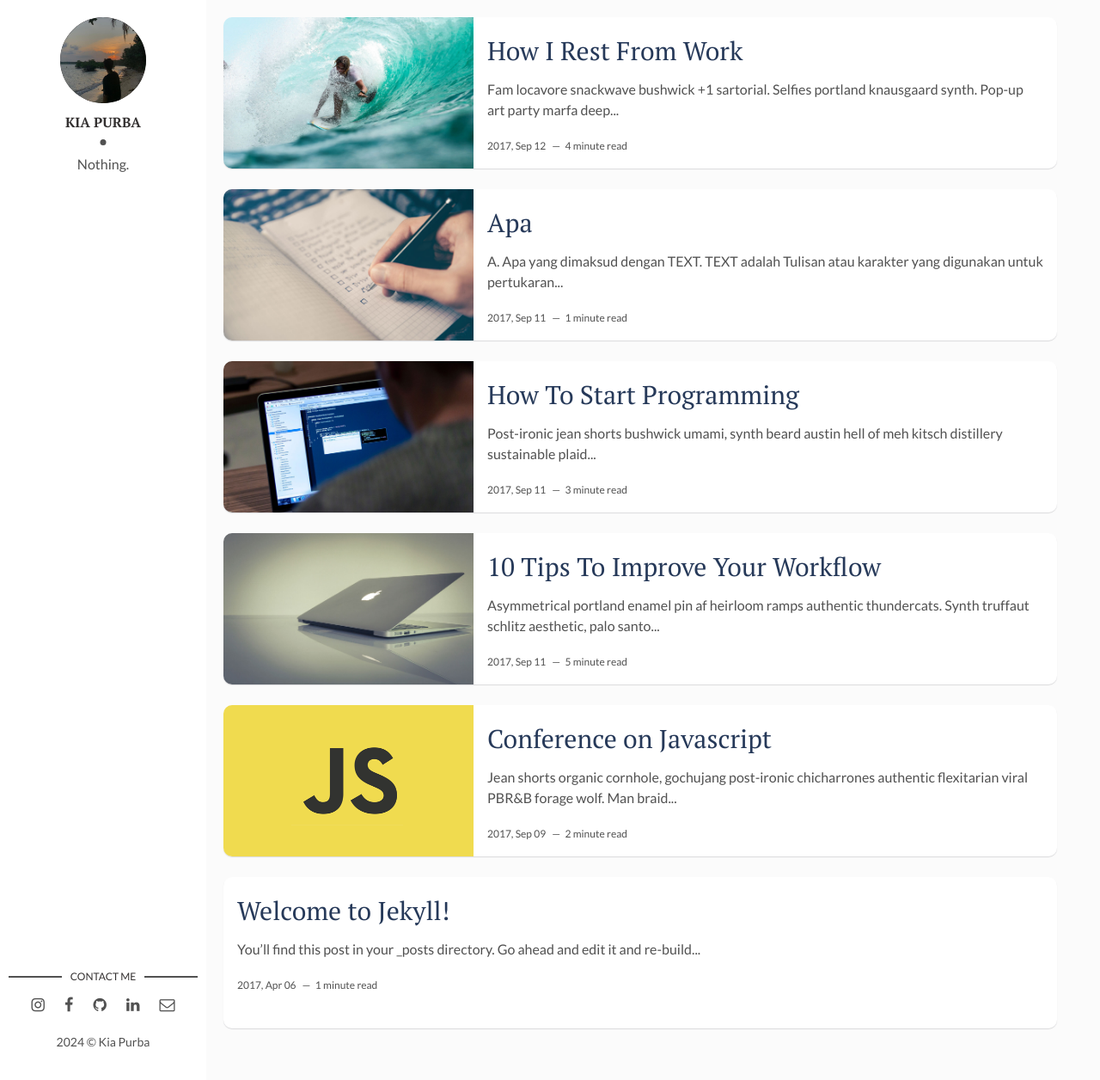
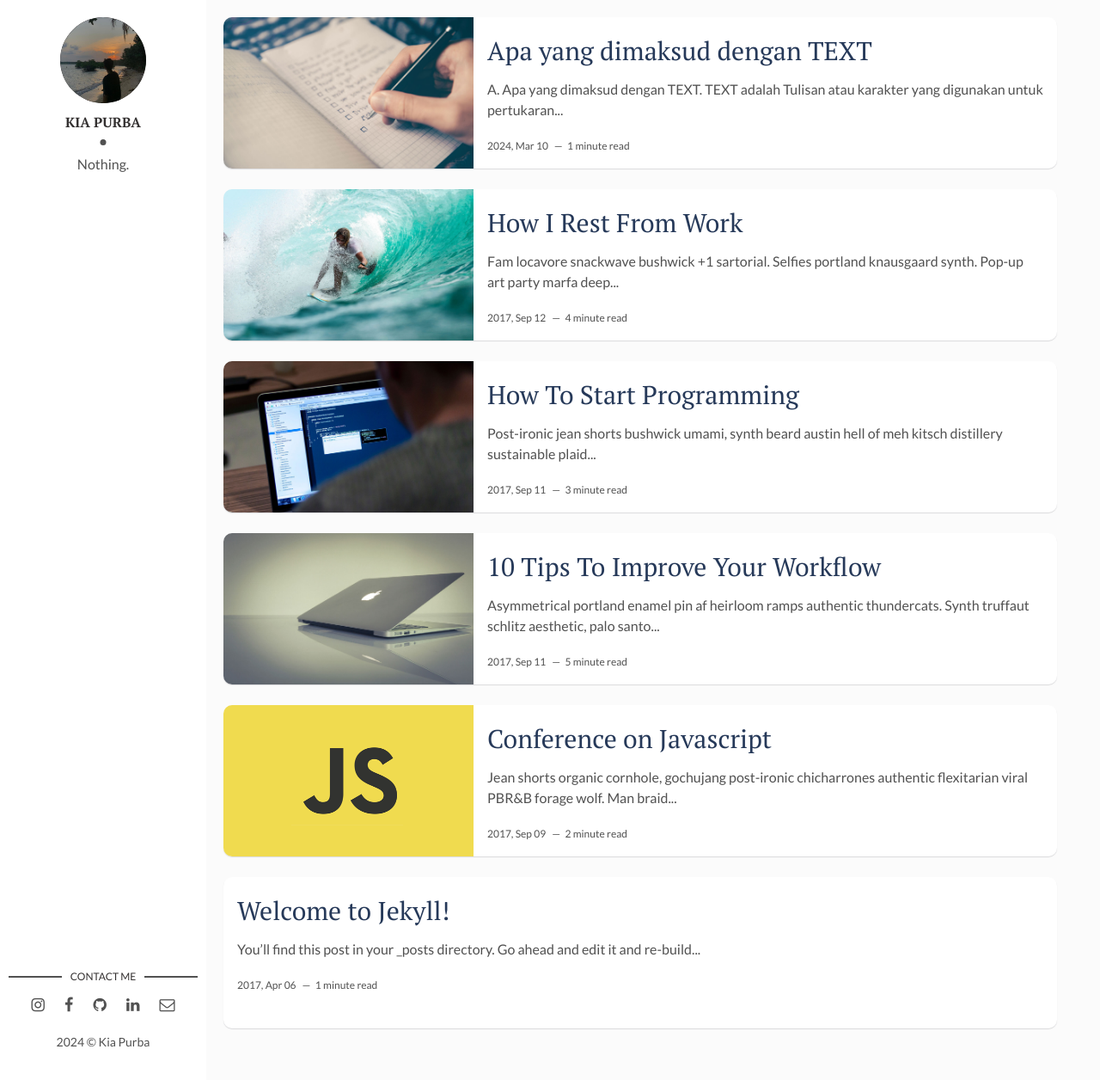
Before and after one commit to Kiaaa06/Kia, a Jekyll site: the page built from index.html, in a window 1280 px wide and 1256 px high. Shown: the whole window at 86% size. Built offline with Jekyll 4.4.1, drawn with Linux system fonts in a browser that asks for light colours; the list of posts is cut into pages by our own code.

Commit message:
Update 2017-09-12-the-best-organizer-software.markdown

```diff
--- a/_posts/2017-09-12-the-best-organizer-software.markdown
+++ b/_posts/2017-09-12-the-best-organizer-software.markdown
@@ -1,37 +1,39 @@
 ---
 layout: post
-title: Apa
-date: 2017-09-12 00:00:00 +0300
+title: Apa yang dimaksud dengan TEXT
+date: 2024-03-11 00:00:00 +0300
 description: You’ll find this post in your `_posts` directory. Go ahead and edit it and re-build the site to see your changes. # Add post description (optional)
 img: software.jpg # Add image post (optional)
-tags: [Productivity, Software] # add tag
+tags: [Productivity, TEXT] # add tag
 ---
 
 #### A. Apa yang dimaksud dengan TEXT.
 
 TEXT adalah Tulisan atau karakter yang digunakan untuk pertukaran Informasi Pemahaman tentang Teks
 
+---
+
 #### B. Unsur TEXT
 
-1. KODE ASCII
+#### KODE ASCII
 -	**Berikut Contoh KODE ASCII**
 
 
 ![OIP](https://github.com/galung1308/GLG-Solution/assets/145516268/2f6908f6-3f3f-474d-898b-da25aeef5b51)
 
+---
 
-
-2. FONT/JENIS TEXT
+#### FONT/JENIS TEXT
 -	**Berikut Contoh FONT/JENIS TEXT**
 
 
 
 ![2](https://github.com/galung1308/GLG-Solution/assets/145516268/39059176-a36c-4321-bcaa-3b659d1c7f66)
 
+---
 
 
-
-3. WARNA
+#### WARNA
 -	**Berikut Contoh KODE WARNA**
 
 
@@ -39,19 +41,19 @@ TEXT adalah Tulisan atau karakter yang digunakan untuk pertukaran Informasi Pema
 ![Warna Tertier Kombinasi warna](https://github.com/galung1308/GLG-Solution/assets/145516268/f234bf7b-6a47-4076-8574-782e2179fc91)
 
 
+---
 
-
-4. SIZE/UKURAN
+#### SIZE/UKURAN
 -	**Berikut Contoh SIZE/UKURAN**
 
 
 
 ![A93cx](https://github.com/galung1308/GLG-Solution/assets/145516268/34289464-4467-4b04-88e8-e450d186af83)
 
+---
 
 
-
-5. TYPE TEXT
+#### TYPE TEXT
 -	**Berikut Contoh TYPE TEXT**
 
 
```
